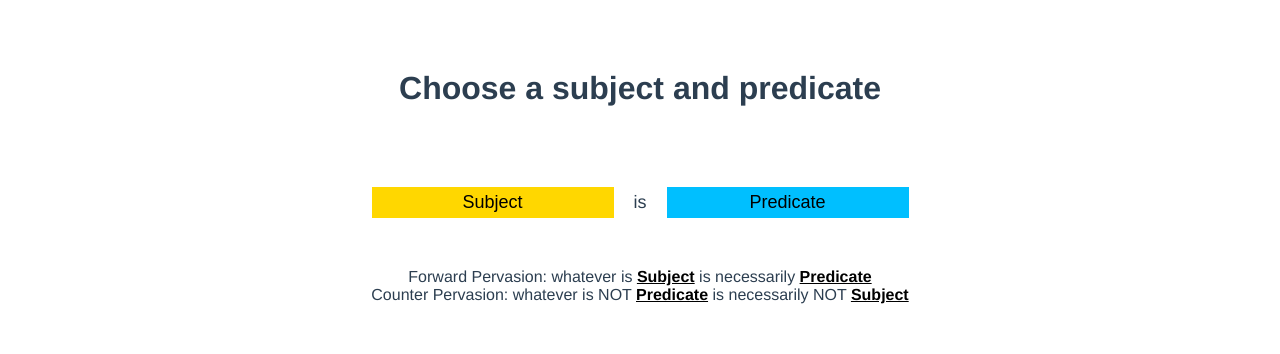
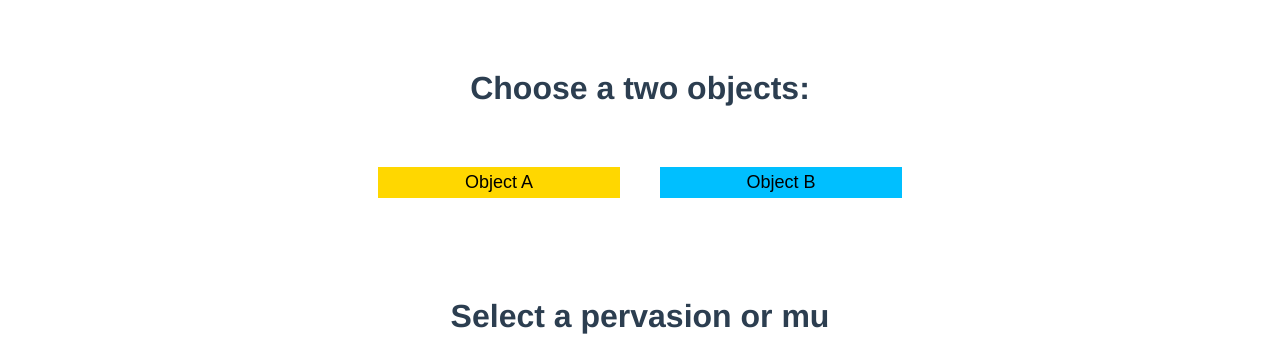
Before and after one commit to apineiro/magical-wheel-of-absurd-consequence, a Vue app: page / in a window 1280 px wide. Shown: the part 188-542 px from the top of the page. Built offline with nearby package versions, Linux system fonts and the light colour scheme; what vue-konva would draw is missing.

Commit message:
integrated bill's feedback

```diff
--- a/package.json
+++ b/package.json
@@ -4,7 +4,7 @@
   "private": true,
   "scripts": {
     "serve": "vue-cli-service serve",
-    "build": "vue-cli-service build",
+    "build": "NODE_ENV=production vue-cli-service build",
     "lint": "vue-cli-service lint"
   },
   "dependencies": {
--- a/src/components/Screen1.vue
+++ b/src/components/Screen1.vue
@@ -1,17 +1,10 @@
 <template>
   <div>
-    <h1>Choose a subject and predicate</h1>
+    <h1>Choose a two objects:</h1>
     <div id="form-container">
-      <input v-model="innerText" placeholder="Subject" :style="{ backgroundColor:this.$store.state.color2 }">
-      <span style="margin: 0 20px;">is</span>
-      <input v-model="outerText" placeholder="Predicate" :style="{ backgroundColor:this.$store.state.color1 }">
-    </div>
-    <div>
-      Forward Pervasion: whatever is <span class="emphasize" >{{innerText}}</span>
-      is necessarily <span class="emphasize">{{outerText}}</span>
-    </div>
-    <div>
-      Counter Pervasion: whatever is NOT <span class="emphasize">{{outerText}}</span> is necessarily NOT <span class="emphasize">{{innerText}}</span>
+      <input v-model="innerText" placeholder="Object A" :style="{ backgroundColor:this.$store.state.color2 }">
+      <span style="margin: 0 20px;"></span>
+      <input v-model="outerText" placeholder="Object B" :style="{ backgroundColor:this.$store.state.color1 }">
     </div>
     <h1>Select a pervasion or mu</h1>
     <div id="stage-container" v-bind:style="styleObject">
@@ -155,7 +148,6 @@ export default {
   }
   #form-container {
     min-width:800px;
-    padding:20px;
     margin-bottom: 30px;
     font-size: 18px;
     input {
--- a/src/store.js
+++ b/src/store.js
@@ -5,8 +5,8 @@ Vue.use(Vuex)
 
 export default new Vuex.Store({
   state: {
-    subject:'Subject',
-    predicate:'Predicate',
+    subject:'Object A',
+    predicate:'Object B',
     reason: 'Reason',
     currentScreen:0,
     selectedPervasion:null,
```
Also changed, not shown: 5 other files (tests, documents, lock files or other folders).
